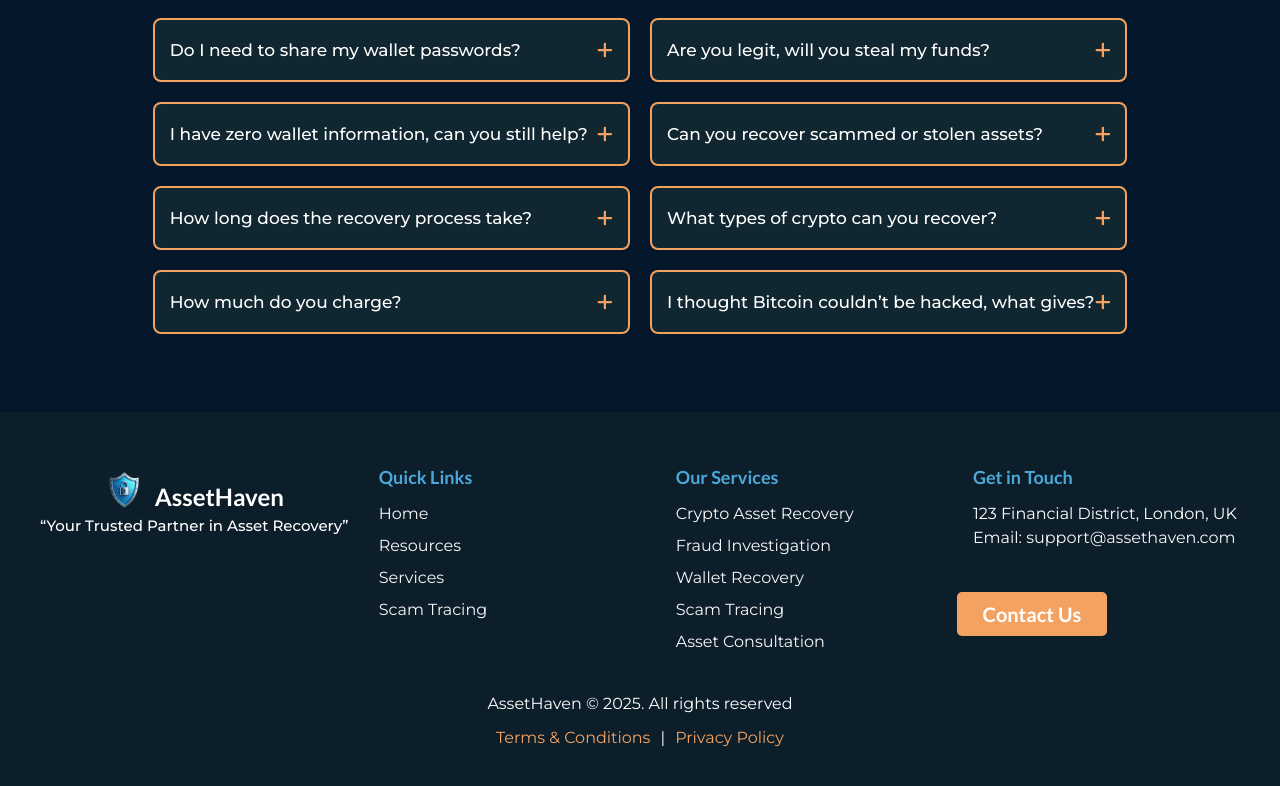
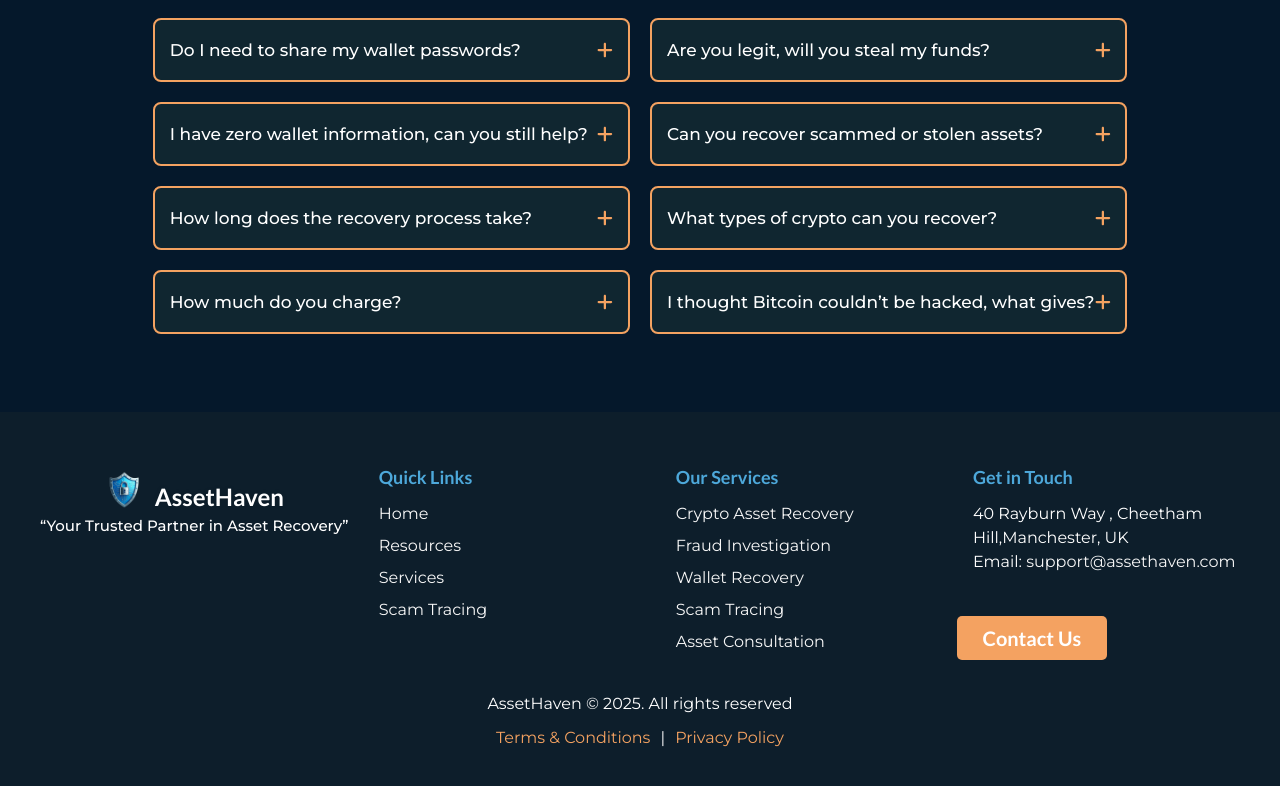
Before and after one commit to iamfloxyp/AssetHaven, a React (Vite) app: page / in a window 1280 px wide. Shown: the part 5888-6674 px from the top of the page. Built offline with nearby package versions, Linux system fonts and the light colour scheme.

Commit message:
Fix:Add the right location

```diff
--- a/src/Components/Footer.jsx
+++ b/src/Components/Footer.jsx
@@ -38,7 +38,7 @@
         {/* Contact Section */}
         <div className="footer-contact">
           <h3>Get in Touch</h3>
-          <p>123 Financial District, London, UK</p>
+          <p>40 Rayburn Way , Cheetham Hill,Manchester, UK</p>
           <p>Email: <a href="mailto:support@assethaven.com">support@assethaven.com</a></p>
           <Link to="/contact" className="contact-btn">Contact Us</Link>
         </div>
```
